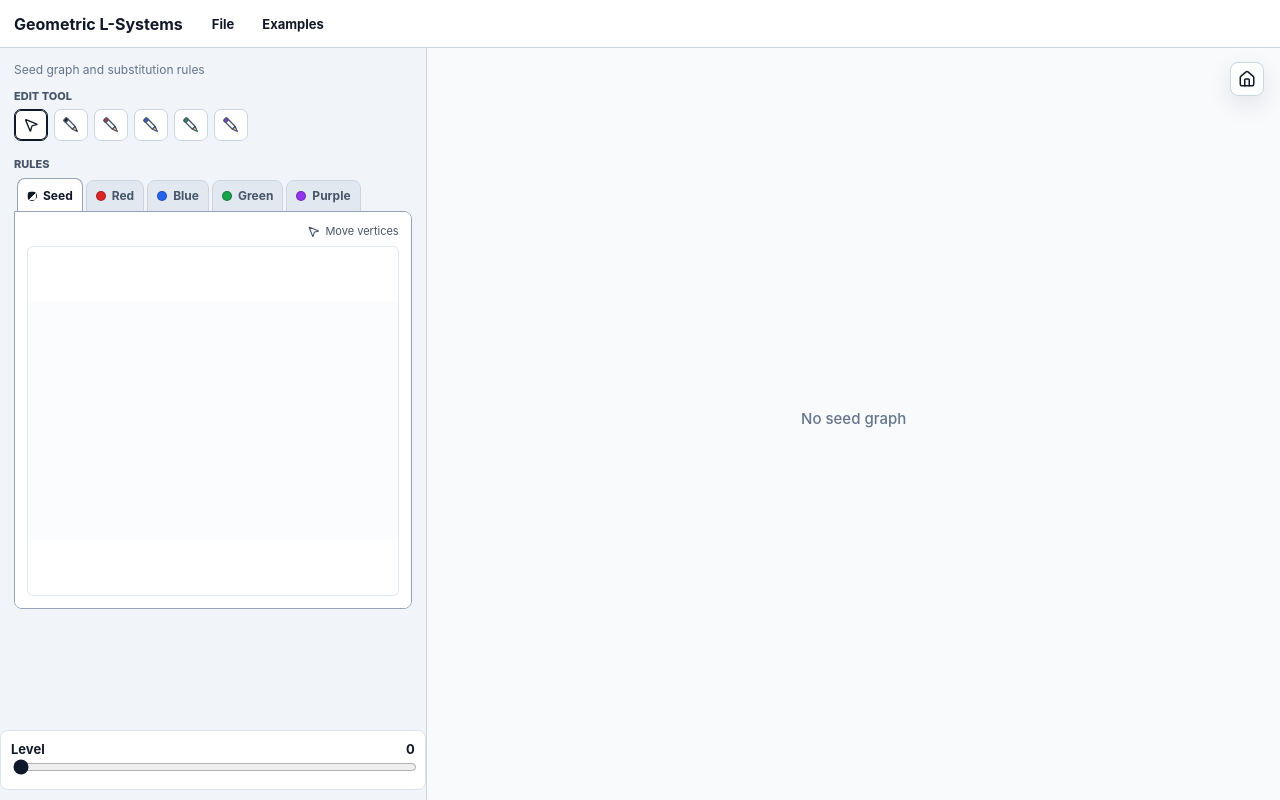
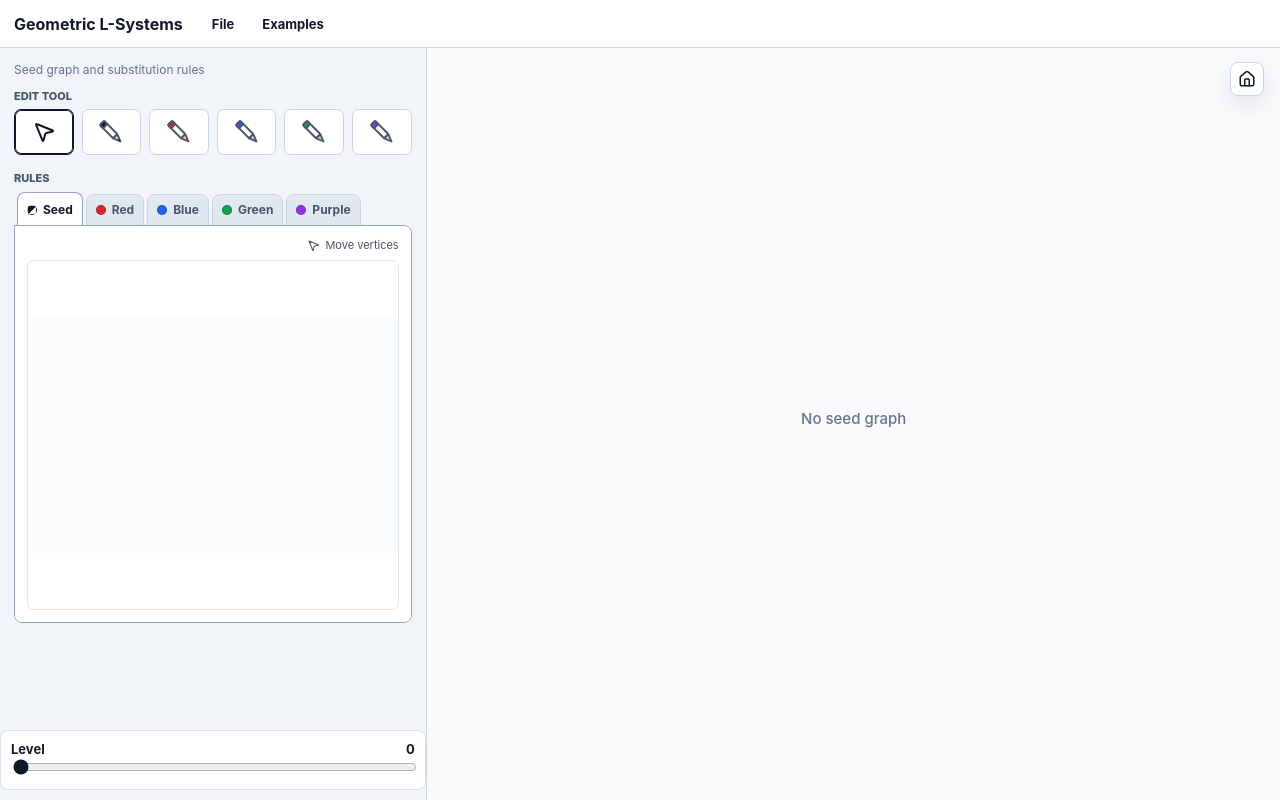
Before and after one commit to davbachman/Geometric-L-Systems, a React (Vite) app: page / in a window 1280 px wide. Built offline with nearby package versions, Linux system fonts and the light colour scheme.

Commit message:
Enlarge edit tool controls

```diff
--- a/src/components/GraphEditor.tsx
+++ b/src/components/GraphEditor.tsx
@@ -695,7 +695,7 @@ export function ToolButton({
   return (
     <button className={`tool-button${isActive ? ' active' : ''}`} type="button" title={label} onClick={() => onSelect(tool)}>
       {tool === 'move' ? (
-        <MousePointer2 size={16} />
+        <MousePointer2 size={24} />
       ) : (
         <PencilToolIcon color={tool === 'black' ? '#111827' : colorHex(tool)} />
       )}
--- a/src/styles.css
+++ b/src/styles.css
@@ -223,17 +223,18 @@ button:hover {
 }
 
 .tool-strip {
-  display: flex;
-  gap: 6px;
-  flex-wrap: wrap;
+  display: grid;
+  gap: 8px;
+  grid-template-columns: repeat(6, minmax(0, 1fr));
+  width: 100%;
 }
 
 .tool-button {
   display: inline-flex;
   align-items: center;
   justify-content: center;
-  width: 34px;
-  height: 32px;
+  height: 46px;
+  width: 100%;
 }
 
 .tool-button.active {
@@ -249,9 +250,9 @@ button:hover {
 
 .pencil-tool-icon {
   display: block;
-  height: 20px;
+  height: 30px;
   overflow: visible;
-  width: 20px;
+  width: 30px;
 }
 
 .mini-swatch,
```
